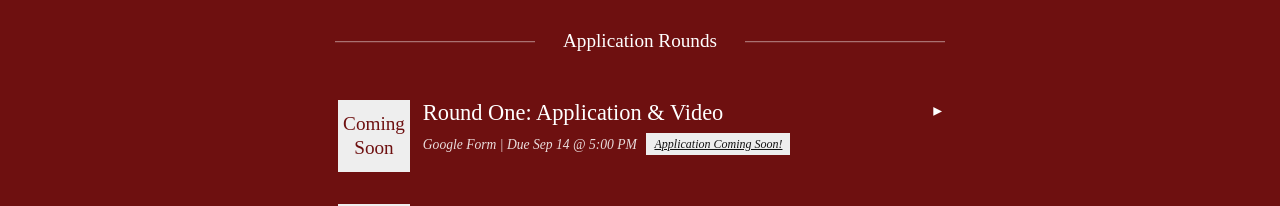
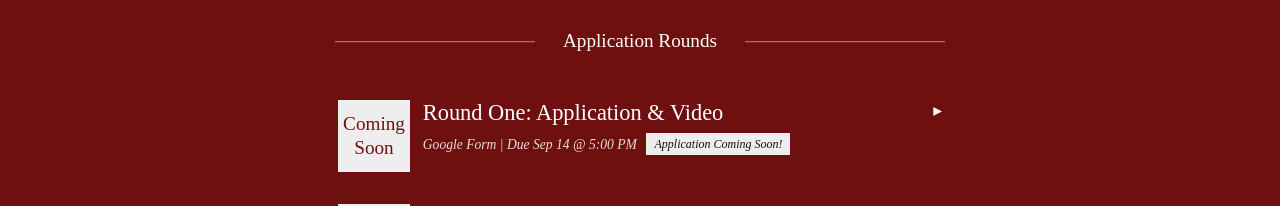
Before and after one commit to entcornell/ent-website, a React (Create React App) app: page /recruitment in a window 1280 px wide. Shown: the part 1540-1746 px from the top of the page. Built offline with nearby package versions, Linux system fonts and the light colour scheme; a web font is replaced by a local one.

Commit message:
Fixed the build error

```diff
--- a/src/components/Recruitment.js
+++ b/src/components/Recruitment.js
@@ -175,6 +175,8 @@ export default function Recruitment() {
             <div className="event-meta-row">
               <p className="round-meta">Google Form | Due Sep 14 @ 5:00 PM </p>
 
+              <span className="event-tag">Application Coming Soon!</span>
+              {/*
               <a
                 href=""
                 target="_blank"
@@ -183,6 +185,7 @@ export default function Recruitment() {
               >
                 Application Coming Soon!
               </a>
+              */}
             </div>
 
           </div>
```
